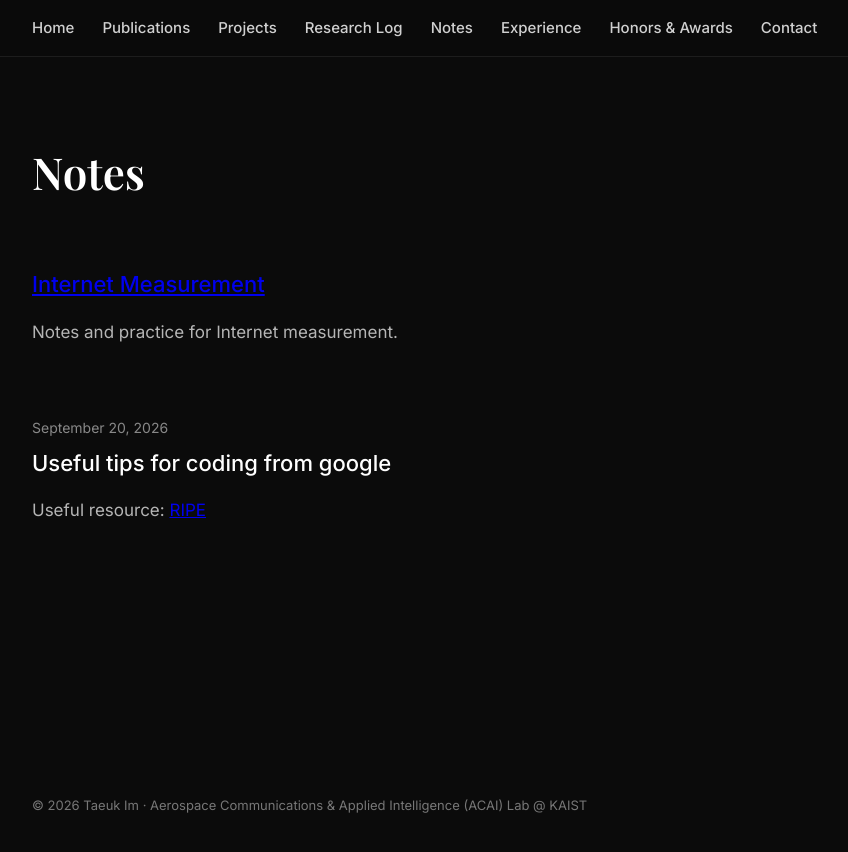
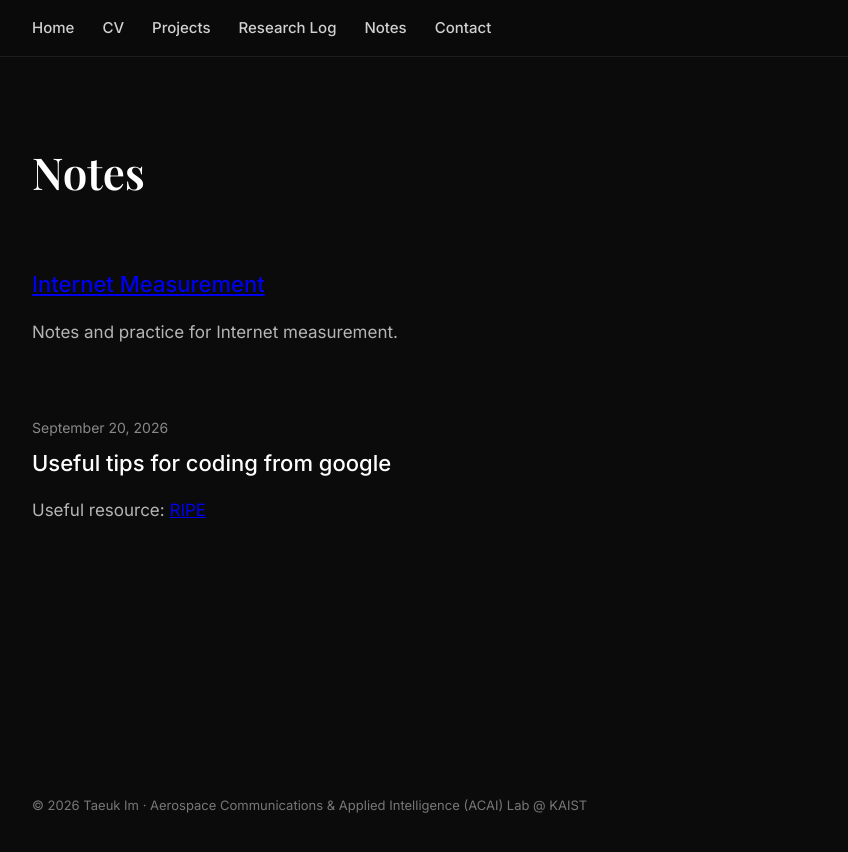
Before and after one commit to taeuk97/taeuk97.github.io, a Jekyll site: the page notes.html, which Jekyll copies as it is, in a window 1280 px wide. Shown: the top 852 px of the page, without its empty margins (32-880 px from the left). Built offline with Jekyll 4.4.1, drawn with Linux system fonts in a browser that asks for light colours.

Commit message:
Update notes.html

```diff
--- a/notes.html
+++ b/notes.html
@@ -124,18 +124,14 @@
 
   <!-- ===== TOP NAV ===== -->
 
-  <nav class="navbar">
+  <nav class="navbar" aria-label="Main navigation">
     <div class="nav-inner">
-
       <a href="index.html">Home</a>
-      <a href="publications.html">Publications</a>
+      <a href="cv.html">CV</a>
       <a href="projects.html">Projects</a>
       <a href="research-log.html">Research Log</a>
       <a href="notes.html">Notes</a>
-      <a href="experience.html">Experience</a>
-      <a href="honors.html">Honors & Awards</a>
       <a href="contact.html">Contact</a>
-
     </div>
   </nav>
 
```
